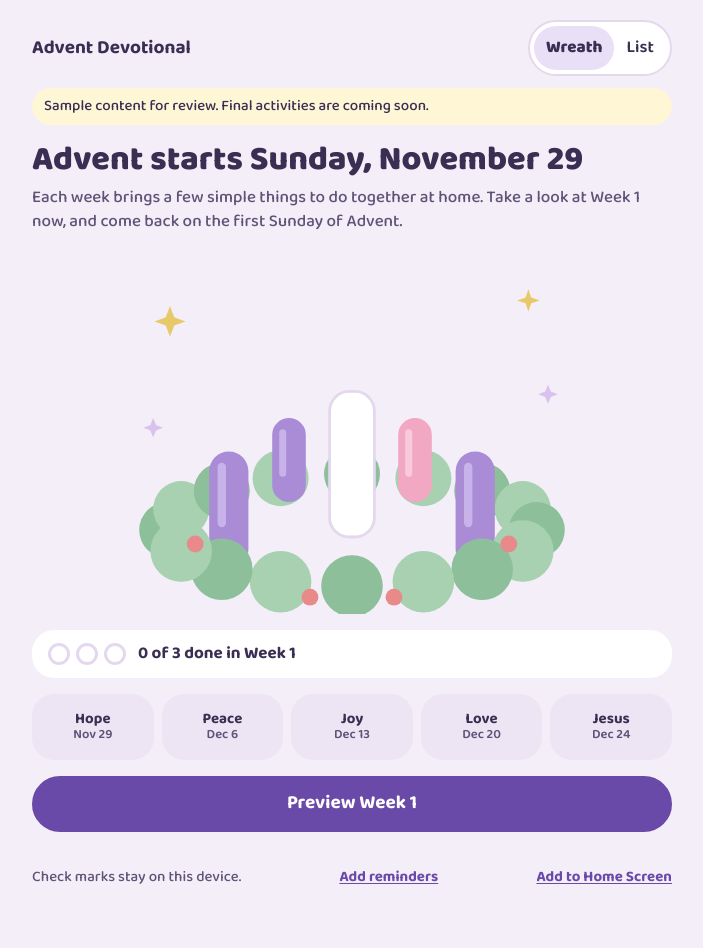
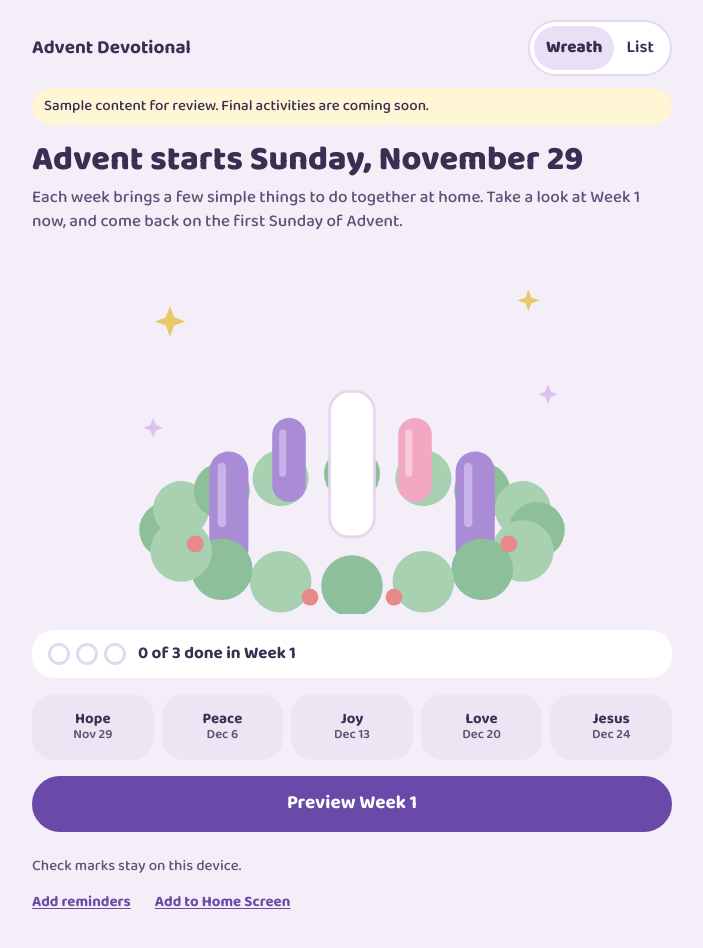
Before and after one commit to dclemmon/dclemmon.github.io, a Svelte app: page / in a window 1280 px wide. Shown: the top 948 px of the page, without its empty margins (288-991 px from the left). Built offline with nearby package versions, Linux system fonts and the light colour scheme.

Commit message:
Line up the Wreath view footer links
Put the device note on its own line and the two links side by side
beneath it, left-aligned, instead of letting them wrap unevenly.

```diff
--- a/src/views/WreathView.svelte
+++ b/src/views/WreathView.svelte
@@ -120,16 +120,18 @@
   </button>
 
   <footer class="footer">
-    <p>Check marks stay on this device.</p>
+    <p>
+      Check marks stay on this device.{#if !progress.isPersistent}
+        This browser isn't saving them, so they'll clear when you close this page.{/if}
+    </p>
+    <div class="links">
       <button class="link" type="button" onclick={() => (infoDialog = 'reminders')}>
         Add reminders
       </button>
-    {#if !progress.isPersistent}
-      <p class="wide">This browser isn't saving them, so they'll clear when you close this page.</p>
-    {/if}
       <button class="link" type="button" onclick={() => (infoDialog = 'install')}>
         Add to Home Screen
       </button>
+    </div>
   </footer>
 </main>
 
@@ -186,17 +188,17 @@
 
   .footer {
     display: flex;
-    flex-wrap: wrap;
-    justify-content: space-between;
-    align-items: center;
-    gap: var(--space-3);
+    flex-direction: column;
+    gap: var(--space-1);
     margin-top: var(--space-2);
     font-size: var(--text-sm);
     color: var(--color-text-muted);
   }
 
-  .wide {
-    flex-basis: 100%;
+  .links {
+    display: flex;
+    flex-wrap: wrap;
+    column-gap: var(--space-6);
   }
 
   .link {
```
Lines whose indentation alone changed are shown as unchanged.
